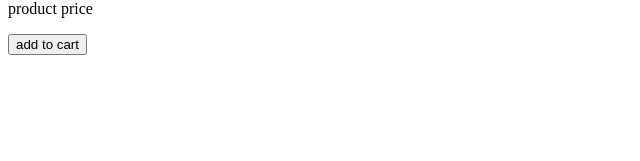
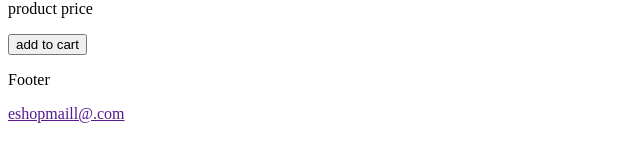
Before and after one commit to Egeeoz/eshop, a React (Vite) app: page / in a window 1280 px wide. Shown: the part 247-408 px from the top of the page, without its empty margins (0-640 px from the left). Built offline with nearby package versions, Linux system fonts and the light colour scheme.

Commit message:
Create footer component

```diff
--- a/src/App.tsx
+++ b/src/App.tsx
@@ -1,4 +1,5 @@
 import './App.css';
+import Footer from './components/footer';
 import Hero from './components/hero';
 import Navbar from './components/navbar';
 import Product from './components/products';
@@ -16,6 +17,7 @@ function App() {
       <section>
         <Product />
       </section>
+      <Footer />
     </>
   );
 }
--- /dev/null
+++ b/src/components/footer.tsx
@@ -0,0 +1,10 @@
+const Footer = () => {
+  return (
+    <footer>
+      <p>Footer</p>
+      <a href="">eshopmaill@.com</a>
+    </footer>
+  );
+};
+
+export default Footer;
```
